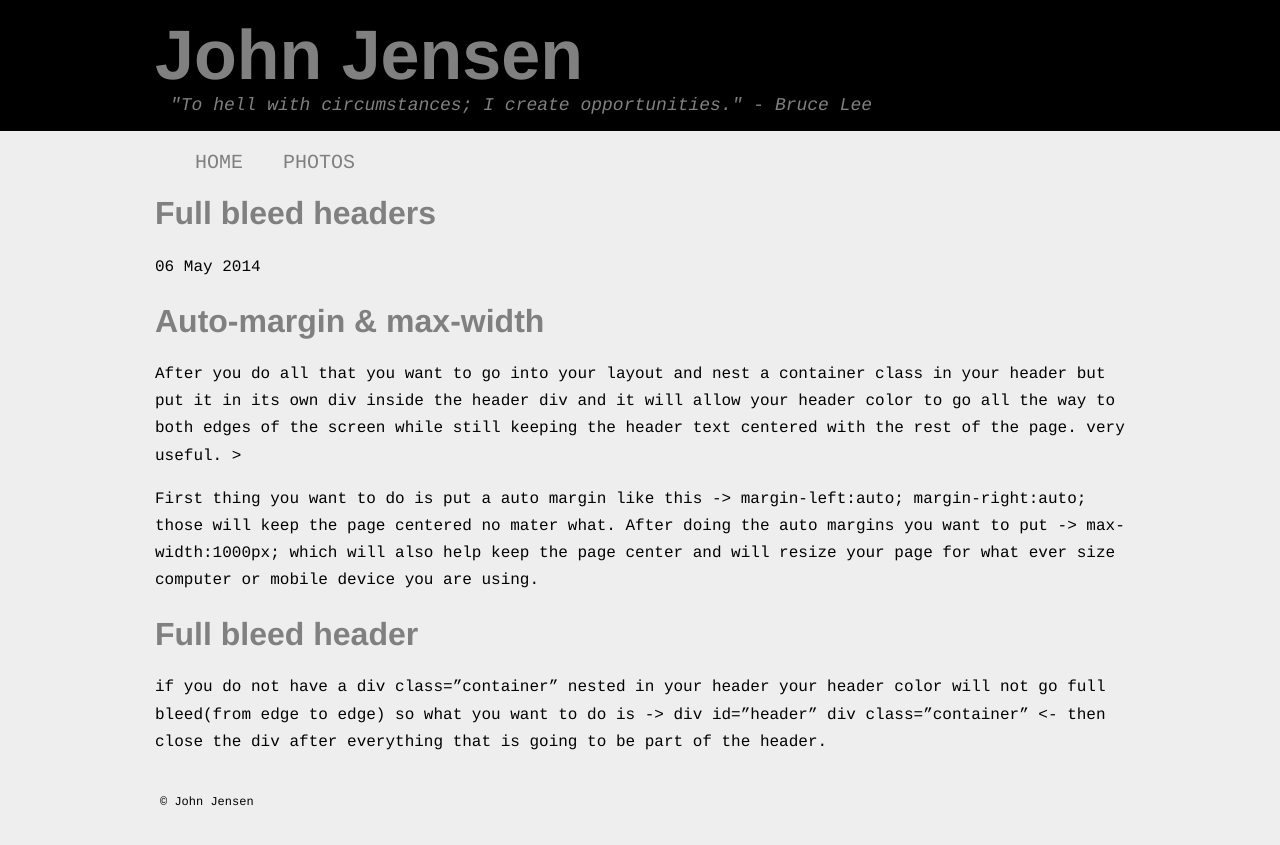
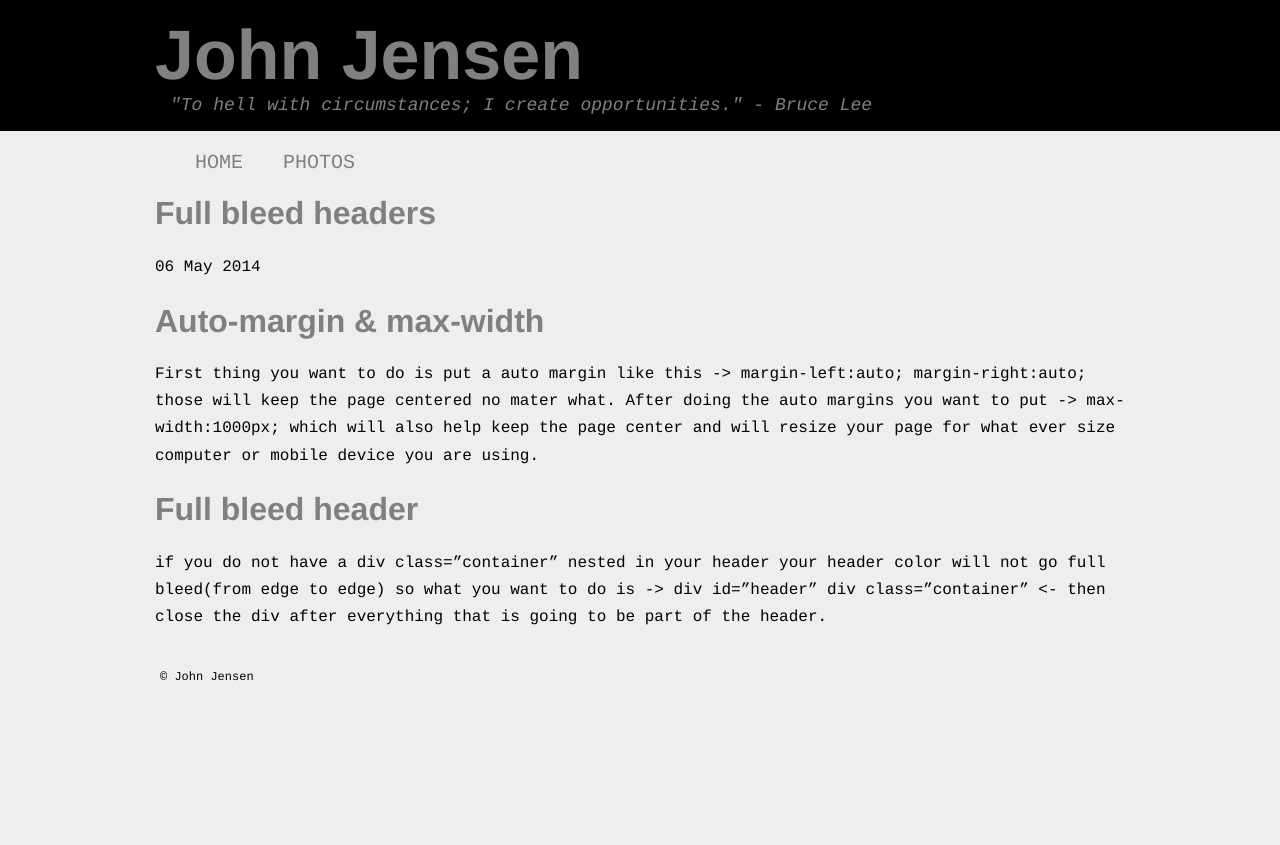
Before and after one commit to upperlakespawn/upperlakespawn.github.io, a Jekyll site: the page built from _posts/214-07-05-full_bleed_headers.markdown, in a window 1280 px wide. Shown: the top 845 px of the page. Built offline with Jekyll 4.4.1, drawn with Linux system fonts in a browser that asks for light colours; Markdown is read by kramdown in place of the engine named in the settings.

Commit message:
fixed FBH blog again

```diff
--- a/_posts/214-07-05-full_bleed_headers.markdown
+++ b/_posts/214-07-05-full_bleed_headers.markdown
@@ -8,8 +8,6 @@ categories: programming
 
 # Auto-margin & max-width
 
-After you do all that you want to go into your layout and nest a container class in your header but put it in its own div inside the header div and it will allow your header color to go all the way to both edges of the screen while still keeping the header text centered with the rest of the page. very useful. >
-
 First thing you want to do is put a auto margin like this -> margin-left:auto; margin-right:auto; those will keep the page centered no mater what. After doing the auto margins you want to put -> max-width:1000px; which will also help keep the page center and will resize your page for what ever size computer or mobile device you are using.
 
 # Full bleed header
```
